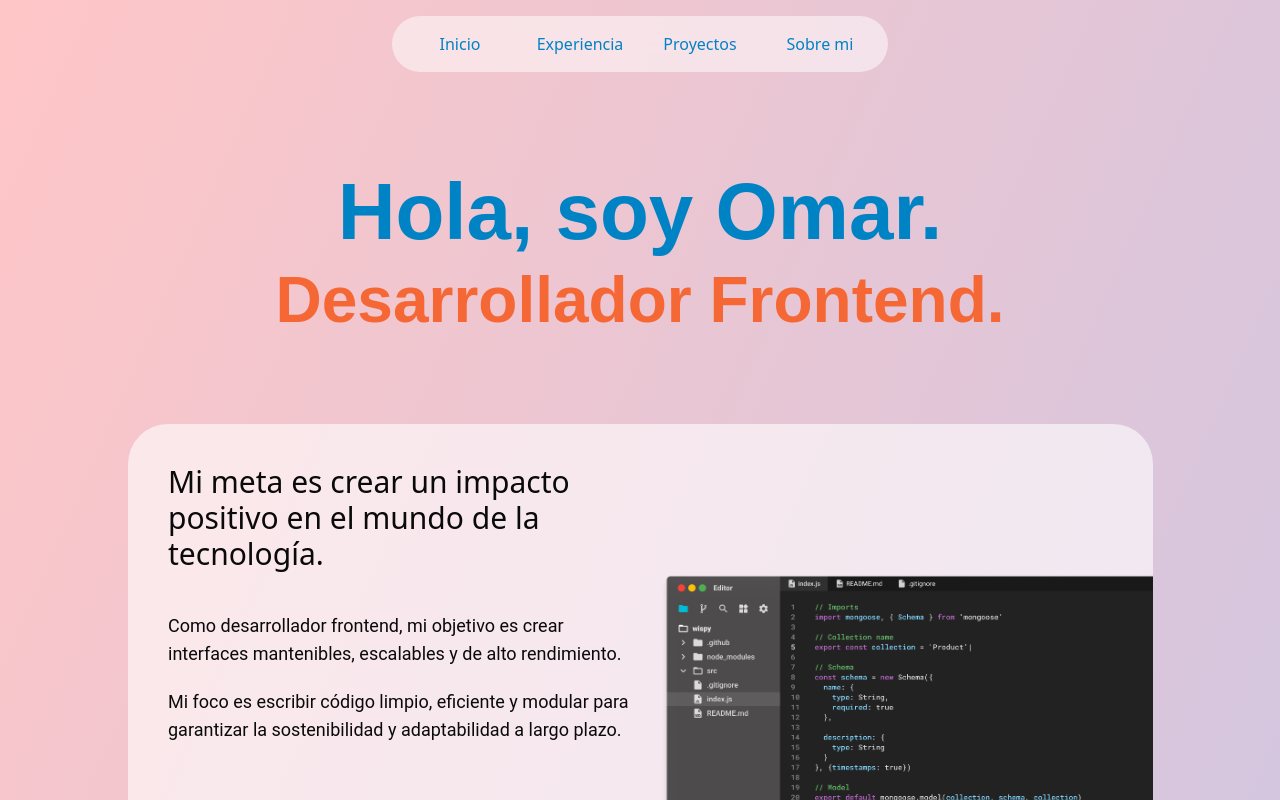
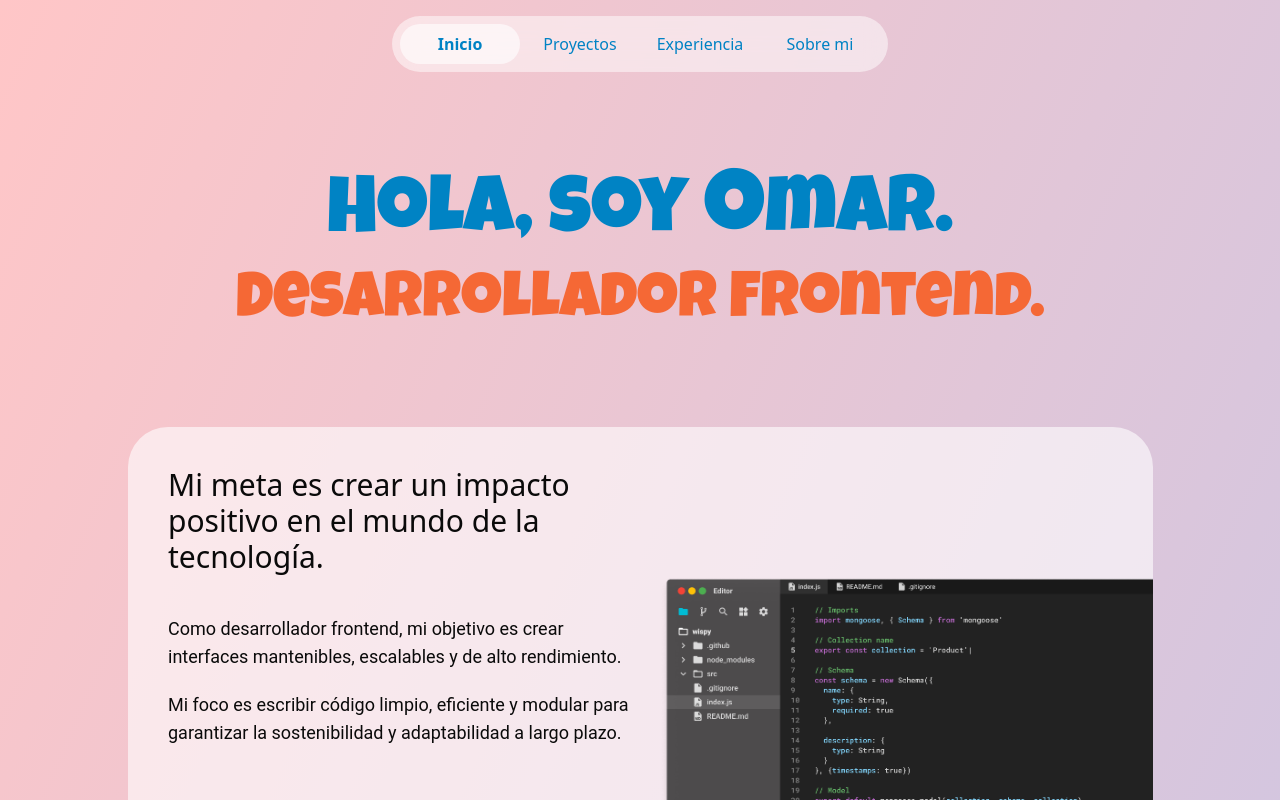
Before and after one commit to omar15hr/Portafolio, a Next.js app: page / in a window 1280 px wide. Shown: the top 800 px of the page. Built offline with nearby package versions, Linux system fonts and the light colour scheme; a web font is replaced by a local one.

Commit message:
tipo de letra para los titulos

```diff
--- a/package.json
+++ b/package.json
@@ -9,6 +9,7 @@
     "lint": "next lint"
   },
   "dependencies": {
+    "@fontsource/luckiest-guy": "^5.2.5",
     "@fontsource/rammetto-one": "^5.2.5",
     "@radix-ui/react-icons": "^1.3.2",
     "@radix-ui/react-slot": "^1.1.2",
--- a/src/app/components/HeroSection.tsx
+++ b/src/app/components/HeroSection.tsx
@@ -45,6 +45,7 @@ export function HeroSection() {
           <Image
           src={editor}
           alt="Editor"
+          priority
           className="w-full lg:w-1/2 lg:absolute lg:right-[-20px] lg:top-[150px] transition-transform duration-300 group-hover:-translate-y-2 lg:group-hover:-translate-x-2"
         />
         </div>
--- a/src/app/components/Navbar.tsx
+++ b/src/app/components/Navbar.tsx
@@ -8,17 +8,17 @@ const navItems = [
   {
     label: "Inicio",
     href: "/#home",
-    isHash: false,
+    isHash: true,
+  },
+  {
+    label: "Proyectos",
+    href: "/#projects",
+    isHash: true,
   },
   {
     label: "Experiencia",
     href: "/experience",
     isHash: false,
-  },
-  {
-    label: "Proyectos",
-    href: "/#proyectos",
-    isHash: true,
   },
   {
     label: "Sobre mi",
@@ -36,7 +36,7 @@ function NavBar() {
     const handleScroll = () => {
       if (pathname !== "/") return;
 
-      const sections = ["home", "proyectos"];
+      const sections = ["home", "projects"];
       const viewportMiddle = window.innerHeight * 0.4;
       let closestSection = "";
       let minDistance = Infinity;
@@ -115,7 +115,7 @@ function NavBar() {
 
     if (item.isHash) {
       if (pathname === "/") {
-        if (item.href === "/#work" && !activeSection) return true;
+        if (item.href === "/#home" && !activeSection) return true;
         return activeSection === item.href.substring(2);
       }
       return false;
--- a/src/app/components/Projects.tsx
+++ b/src/app/components/Projects.tsx
@@ -5,7 +5,7 @@ import backgroundSnippet from '@/app/assets/img/projects/background-snippets.web
 function Projects() {
   return (
     <section className="container mx-auto px-4 py-10 md:py-20">
-      <h1 className="acorn text-[2.5rem] sm:text-[3.5rem] md:text-[5rem] font-bold text-center mb-8 md:mb-16 text-[#0083C4]">
+      <h1 className="luckiest text-[2.5rem] sm:text-[3.5rem] md:text-[5rem] text-center mb-8 md:mb-16 text-[#0083C4]">
         Proyectos
       </h1>
 
--- a/src/app/globals.css
+++ b/src/app/globals.css
@@ -129,8 +129,8 @@
   font-family: 'Rammetto One', system-ui;
 }
 
-.acorn {
-  font-family: "acorn", sans-serif;
+.luckiest {
+  font-family: 'Luckiest Guy', system-ui;
 }
 
 .roboto {
--- a/src/app/layout.tsx
+++ b/src/app/layout.tsx
@@ -1,10 +1,13 @@
 import type { Metadata } from "next";
 import { Geist, Geist_Mono } from "next/font/google";
 
-import "@fontsource/rammetto-one";
-import "./globals.css";
 import NavBar from "./components/Navbar";
 import Footer from "./components/Footer";
+
+import "@fontsource/rammetto-one";
+import '@fontsource/luckiest-guy';
+
+import "./globals.css";
 
 const geistSans = Geist({
   variable: "--font-geist-sans",
@@ -29,6 +32,7 @@ export default function RootLayout({
   return (
     <html lang="en" data-lt-installed="true" cz-shortcut-listen="true">
       <body
+       cz-shortcut-listen="true"
         className={`${geistSans.variable} ${geistMono.variable} antialiased`}
       >
         <NavBar />
--- a/src/app/page.tsx
+++ b/src/app/page.tsx
@@ -6,16 +6,16 @@ export default function Home() {
     <main className="flex flex-col items-center gap-10 max-w-[1200px] mx-auto mt-10 md:mt-20 relative mb-[50px] md:mb-[100px] px-4 sm:px-6 md:px-8">
       <section id="home" className="flex flex-col items-center gap-3 md:gap-5 md:mb-10">
         <div className="flex flex-col text-[#0083C4]">
-          <h1 className="acorn text-[2.5rem] sm:text-[3.5rem] md:text-[5rem] font-bold text-center leading-tight md:leading-22">
-            Hola, soy Omar.
+          <h1 className="luckiest text-[2.5rem] sm:text-[3.5rem] md:text-[5rem] text-center leading-tight md:leading-22">
+            Hola, soy <span className="text-[3rem] sm:text-[4rem] md:text-[6rem]">O</span>mar.
           </h1>
-          <h1 className="acorn text-[#f56835] text-[2rem] sm:text-[3rem] md:text-[4rem] font-bold text-center leading-tight md:leading-22">
+          <h1 className="luckiest text-[#f56835] text-[2rem] sm:text-[3rem] md:text-[4rem] text-center leading-tight md:leading-22">
             Desarrollador Frontend.
           </h1>
         </div>
       </section>
       <HeroSection />
-      <section id="proyectos" className="w-full">
+      <section id="projects" className="w-full">
         <Projects />
       </section>
     </main>
```
Also changed, not shown: 1 other file (tests, documents, lock files or other folders).
